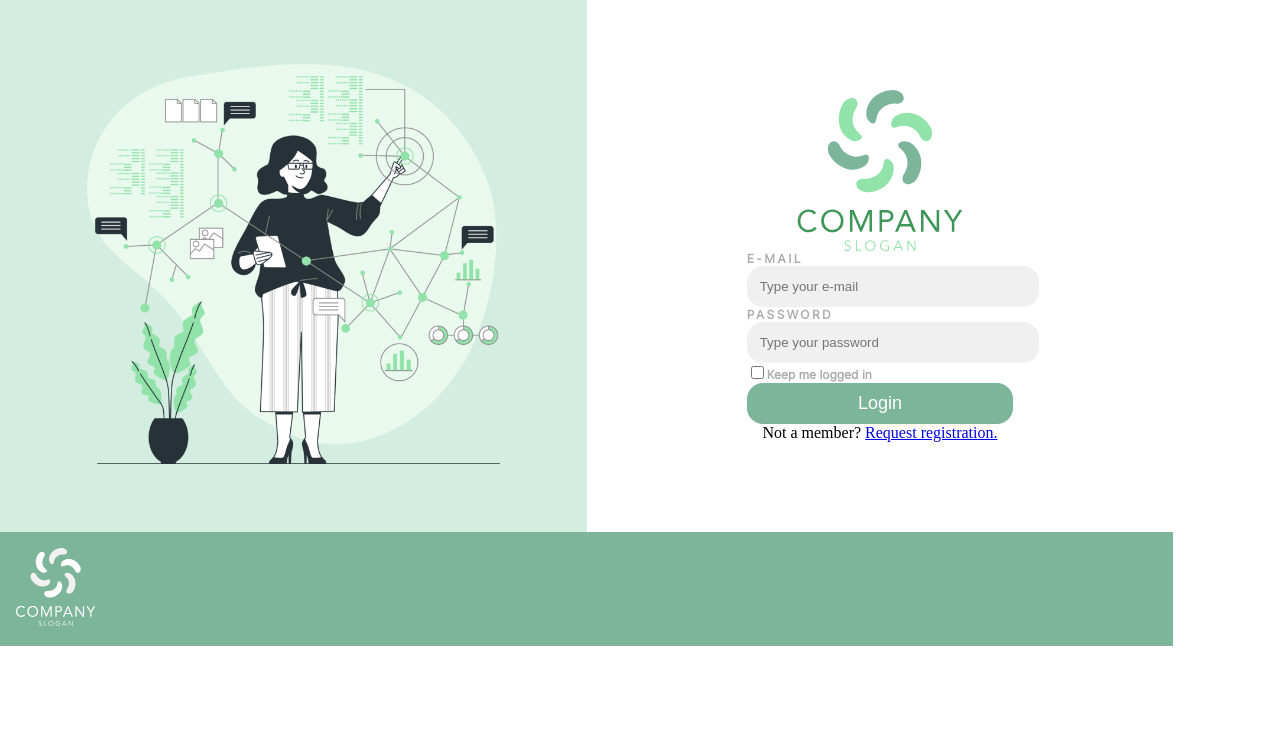
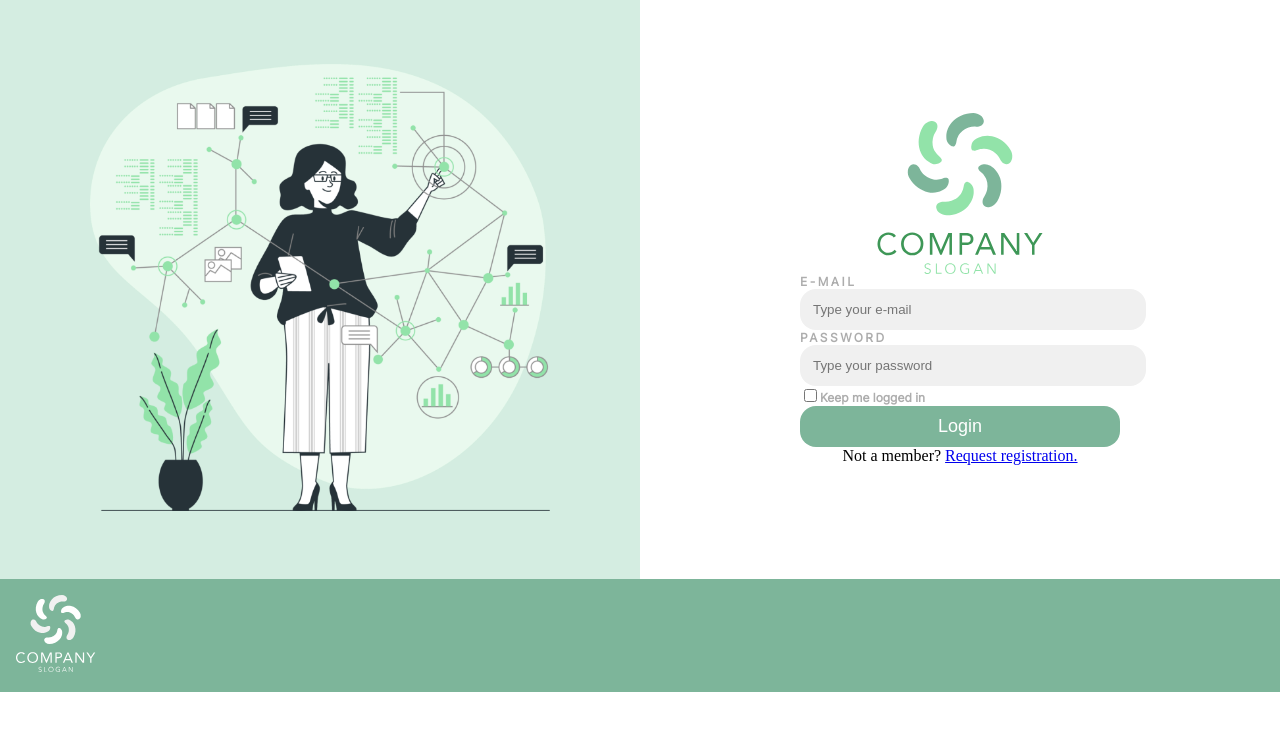
Before and after one commit to Pavel36/service-app, a React (Create React App) app: page /login in a window 1280 px wide. Shown: the top 730 px of the page. Built offline with nearby package versions, Linux system fonts and the light colour scheme.

Commit message:
Styling [WIP]

```diff
--- a/src/App.tsx
+++ b/src/App.tsx
@@ -18,8 +18,8 @@ function App() {
   });
 
   return (
-    <Grid container direction="row" style={{width:'100vw'}} className="App">
-      <Grid xs={11}>
+    <Grid container direction="row" className="App" >
+      <Grid xs={12}>
         <AppRouter />
       </Grid>
     </Grid>
--- a/src/components/AppRouter.tsx
+++ b/src/components/AppRouter.tsx
@@ -8,11 +8,11 @@ import Sidebar from "./Layout/Sidebar";
 const AppRouter = () => {
   const isAuth = useTypedSelector((state) => state.auth.isAuth);
   return isAuth ? (
-    <Grid container spacing={3}>
+    <Grid container>
       <Grid item xs={1}>
         <Sidebar />
       </Grid>
-      <Grid item xs={11}>
+      <Grid item xs={11} sx={{paddingRight:8}}>
         <Routes>
           {privateRoutes.map((route) => (
             <Route
--- a/src/components/Layout/Header.tsx
+++ b/src/components/Layout/Header.tsx
@@ -32,7 +32,7 @@ const Header: FC<IHeaderProps> = ({ setLoading, setFilterdClaims }) => {
   };
 
   return (
-    <Grid container xs={12} borderBottom="2px solid #f0f0f0" paddingBottom="5px" justifyContent="flex-end">
+    <Grid container xs={12} borderBottom="2px solid #f0f0f0" paddingBottom="10px" paddingTop="10px" justifyContent="flex-end">
       <Grid item xs={3}>
         <MyInput
           placeholder="Search"
@@ -40,7 +40,7 @@ const Header: FC<IHeaderProps> = ({ setLoading, setFilterdClaims }) => {
           onChange={setSearchString}
         />
         <button
-          style={{ background: "transparent", border: 0, cursor: "pointer", position: "absolute", left:'65%' }}
+          style={{ background: "transparent", border: 0, cursor: "pointer", position: "absolute", left:'68%' }}
           onClick={() => {
             handleSearchClick();
           }}
```
